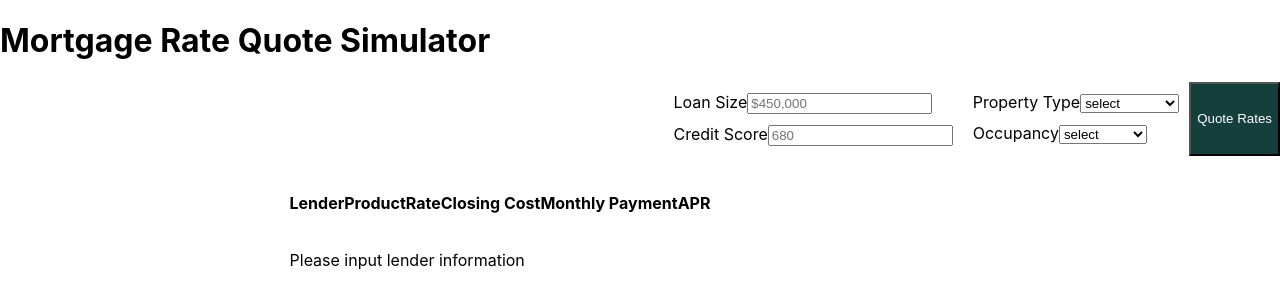
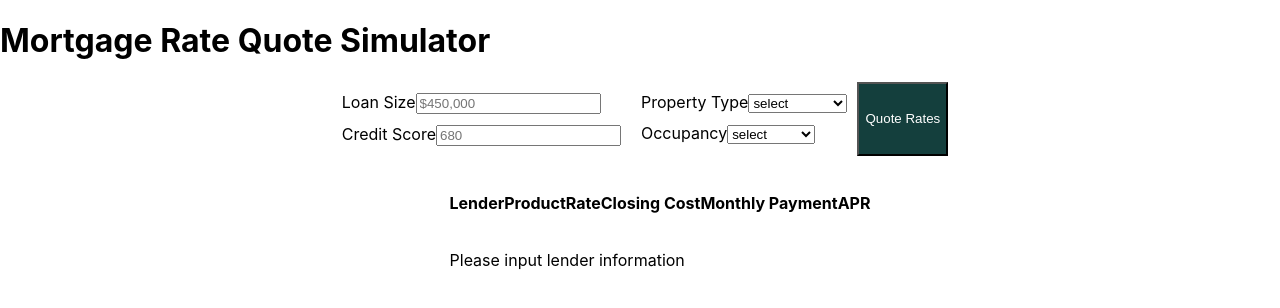
Before and after one commit to Kayla-SA-W/MortgageRateQuotes, a React (Create React App) app: page / in a window 1280 px wide. Shown: the top 308 px of the page. Built offline with nearby package versions, Linux system fonts and the light colour scheme.

Commit message:
display flex, column and center contents of mortgage estimator div

```diff
--- a/src/App.css
+++ b/src/App.css
@@ -15,6 +15,13 @@
    justify-content: flex-end;
  }
 
+ .mortgageEstimator {
+   flex-direction: column;
+   display: flex;
+   align-items: center;
+   justify-content: center;
+ }
+
  .quotesHeader {
    display: flex;
    flex-direction: row;
```
